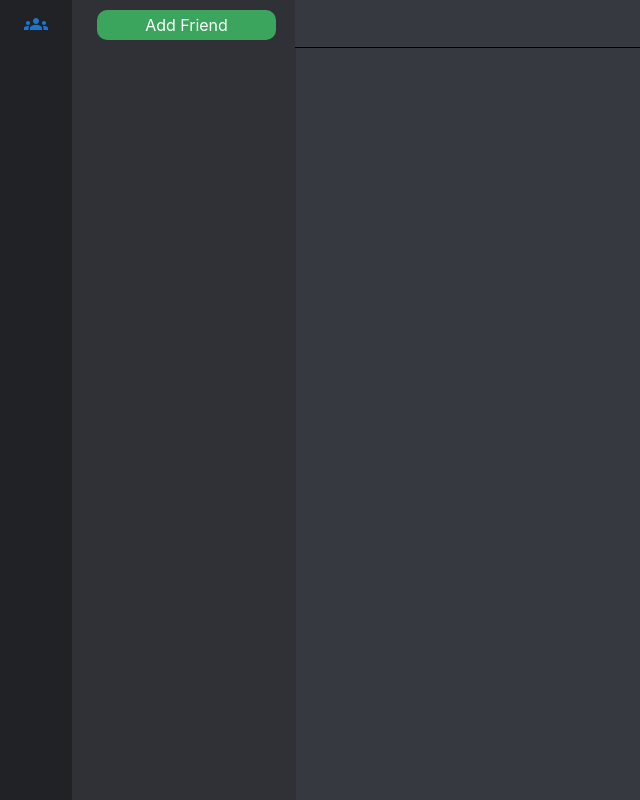
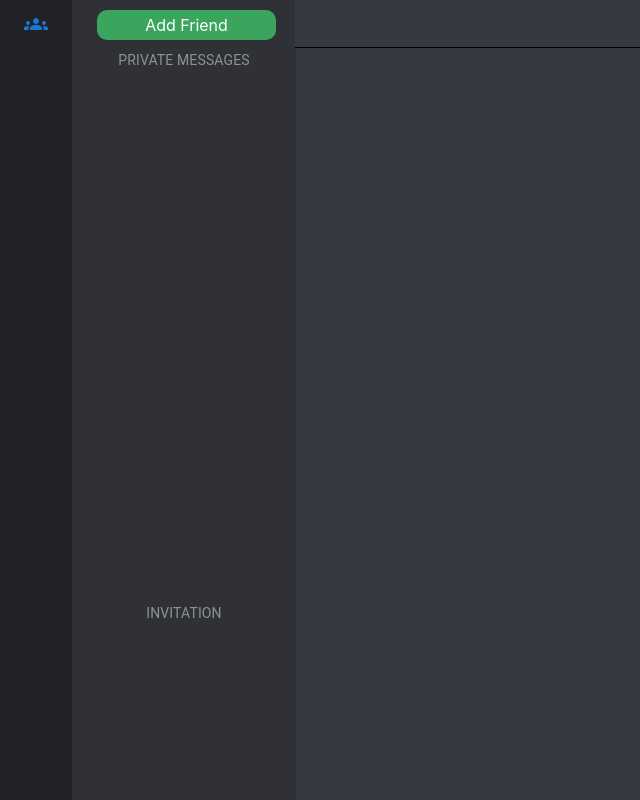
Before and after one commit to roshinys/discord_frontend_react, a React (Create React App) app: page /dashboard in a window 1280 px wide. Shown: the whole page, without its empty margins (0-640 px from the left). Built offline with nearby package versions, Linux system fonts and the light colour scheme.

Commit message:
added sidebar

```diff
--- /dev/null
+++ b/src/component/DashBoard/FriendsSideBar/FriendsList/FriendsList.js
@@ -0,0 +1,8 @@
+import React from "react";
+import styles from "./FriendsList.module.css";
+
+function FriendsList() {
+  return <div className={styles.mainContainer}></div>;
+}
+
+export default FriendsList;
--- /dev/null
+++ b/src/component/DashBoard/FriendsSideBar/FriendsList/FriendsList.module.css
@@ -0,0 +1,4 @@
+.mainContainer {
+  flex-grow: 1;
+  width: 100%;
+}
--- a/src/component/DashBoard/FriendsSideBar/FriendsSideBar.js
+++ b/src/component/DashBoard/FriendsSideBar/FriendsSideBar.js
@@ -1,11 +1,18 @@
 import React from "react";
 import styles from "./FriendsSideBar.module.css";
 import AddFriendButton from "./AddFriendButton";
+import FriendsTitle from "./FriendsTitle";
+import FriendsList from "./FriendsList/FriendsList";
+import PendingInvitationList from "./PendingInvitationList/PendingInvitationList";
 
 function FriendsSideBar() {
   return (
     <div className={styles.mainContainer}>
       <AddFriendButton />
+      <FriendsTitle title="Private Messages" />
+      <FriendsList />
+      <FriendsTitle title="Invitation" />
+      <PendingInvitationList />
     </div>
   );
 }
--- /dev/null
+++ b/src/component/DashBoard/FriendsSideBar/FriendsTitle.js
@@ -0,0 +1,19 @@
+import React from "react";
+import { Typography } from "@mui/material";
+
+function FriendsTitle({ title }) {
+  return (
+    <Typography
+      sx={{
+        textTransform: "uppercase",
+        color: "#8e9297",
+        fontSize: "14px",
+        marginTop: "10px",
+      }}
+    >
+      {title}
+    </Typography>
+  );
+}
+
+export default FriendsTitle;
--- /dev/null
+++ b/src/component/DashBoard/FriendsSideBar/PendingInvitationList/PendingInvitationList.js
@@ -0,0 +1,8 @@
+import React from "react";
+import styles from "./PendingInvitationList.module.css";
+
+function PendingInvitationList() {
+  return <div className={styles.mainContainer}></div>;
+}
+
+export default PendingInvitationList;
--- /dev/null
+++ b/src/component/DashBoard/FriendsSideBar/PendingInvitationList/PendingInvitationList.module.css
@@ -0,0 +1,8 @@
+.mainContainer {
+  width: 100%;
+  height: 22%;
+  display: flex;
+  flex-direction: column;
+  align-items: center;
+  overflow: auto;
+}
```
